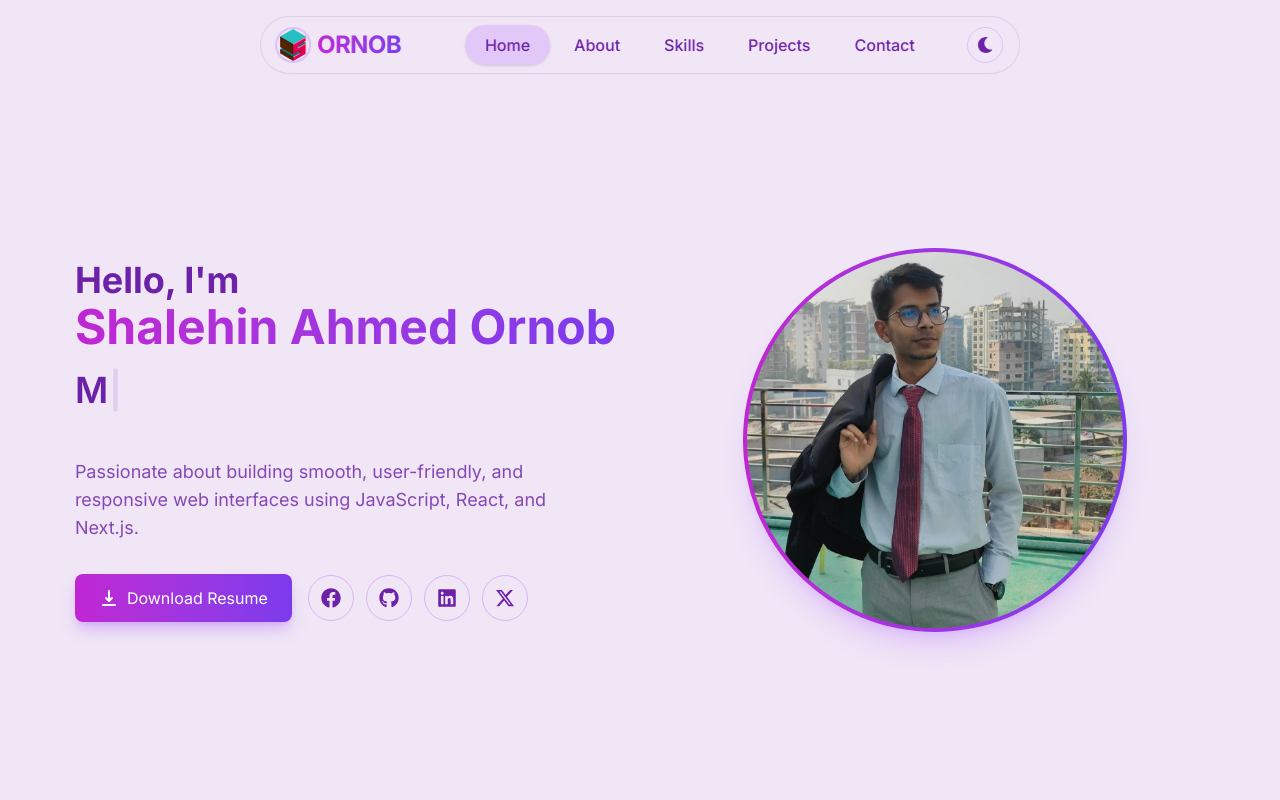
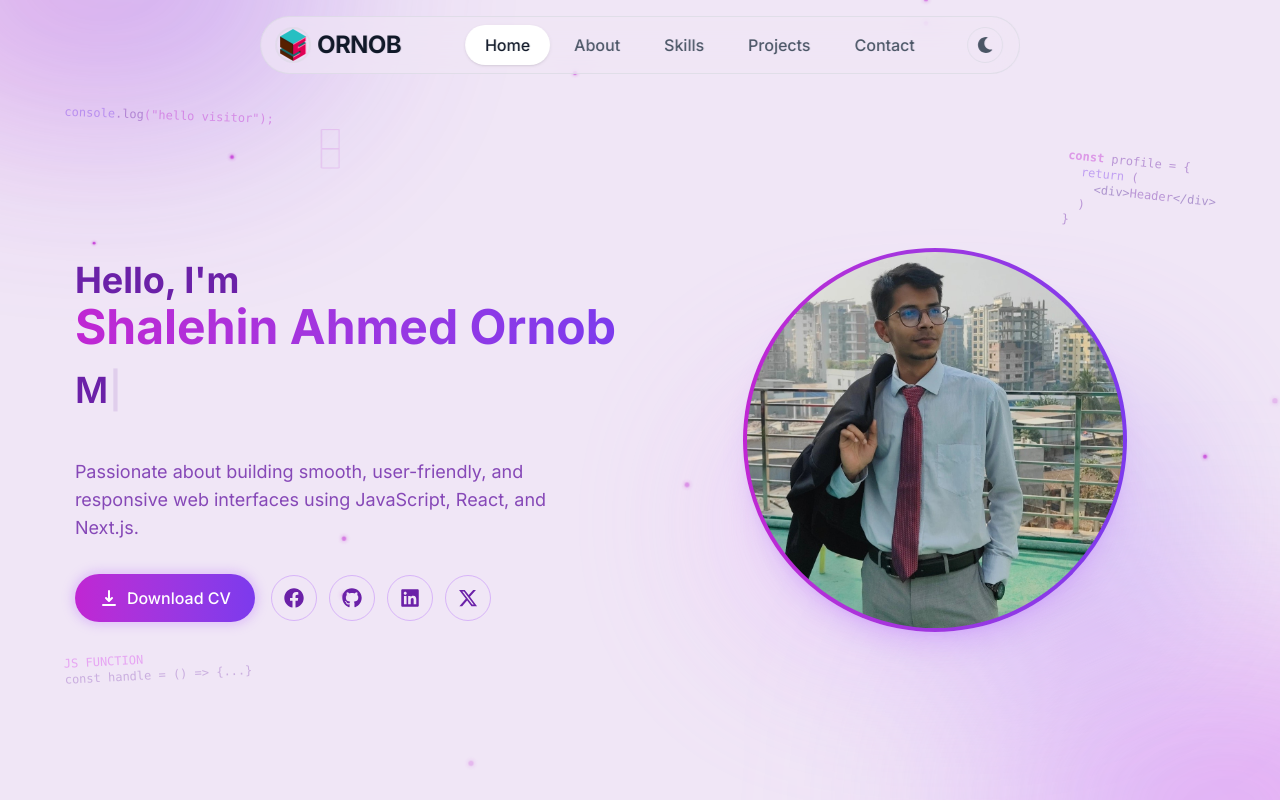
Before and after one commit to ORNOB-083/My-Portfolio, a Next.js app: page / in a window 1280 px wide. Shown: the top 800 px of the page. Built offline with nearby package versions, Linux system fonts and the light colour scheme; what @nextui-org/react would draw is missing.

Commit message:
Navbar and hero section updated

```diff
--- a/package.json
+++ b/package.json
@@ -17,6 +17,7 @@
     "framer-motion": "^12.38.0",
     "gsap": "^3.15.0",
     "lenis": "^1.3.23",
+    "lottie-react": "^2.4.1",
     "motion": "^12.38.0",
     "next": "^16.2.6",
     "react": "19.2.4",
--- a/src/components/Hero.jsx
+++ b/src/components/Hero.jsx
@@ -1,6 +1,7 @@
 "use client";
 
 import "animate.css";
+import { useState, useEffect } from "react";
 import { motion } from "framer-motion";
 import Image from "next/image";
 import Typewriter from "typewriter-effect";
@@ -9,12 +10,119 @@ import { FaXTwitter } from "react-icons/fa6";
 import { HiDownload } from "react-icons/hi";
 
 export default function Hero() {
+    const [particles, setParticles] = useState([]);
+    const [mediumBubbles, setMediumBubbles] = useState([]);
+
+    useEffect(() => {
+        // Small glowing particles
+        const generatedParticles = [...Array(15)].map((_, i) => ({
+            id: i,
+            top: `${Math.random() * 100}%`,
+            left: `${Math.random() * 100}%`,
+            duration: `${8 + Math.random() * 10}s`,
+            delay: `${Math.random() * 10}s`,
+        }));
+        // eslint-disable-next-line react-hooks/set-state-in-effect
+        setParticles(generatedParticles);
+
+        // Medium bubbles (Increased size and better visibility)
+        /* const generatedBubbles = [...Array(5)].map((_, i) => ({
+            id: `bubble-${i}`,
+            top: `${Math.random() * 100}%`,
+            left: `${Math.random() * 100}%`,
+            size: `${40 + Math.random() * 40}px`, // Increased size: between 40px and 80px
+            duration: `${15 + Math.random() * 10}s`,
+            delay: `${Math.random() * 10}s`,
+        }));
+        setMediumBubbles(generatedBubbles); */
+    }, []);
+
     return (
         <section
             id="home"
-            className="min-h-screen flex items-center justify-center px-4 sm:px-6 lg:px-8 pt-28 sm:pt-32 md:pt-24 lg:pt-20 bg-[#f0e6f6] dark:bg-[#1a1525] transition-colors duration-300"
+            className="relative min-h-screen flex items-center justify-center px-4 sm:px-6 lg:px-8 pt-28 sm:pt-32 md:pt-24 lg:pt-20 bg-[#f0e6f6] dark:bg-[#1a1525] overflow-hidden transition-colors duration-300"
         >
-            <div className="max-w-7xl mx-auto grid grid-cols-1 md:grid-cols-2 gap-12 items-center">
+            {/* 🏳️ AURORA GLOWS & MESH GRADIENTS */}
+            <div className="absolute inset-0 pointer-events-none z-0 opacity-80 dark:opacity-60">
+                <div className="absolute top-[-10%] left-[-10%] w-[30%] h-[30%] bg-gradient-to-r from-[#c026d3] to-[#7c3aed] dark:from-[#e879f9] dark:to-[#a78bfa] rounded-full blur-[80px] opacity-40 dark:opacity-30 animate-[aurora-1_20s_ease-in-out_infinite] mix-blend-multiply dark:mix-blend-screen"></div>
+
+                <div className="absolute bottom-[-15%] right-[-15%] w-[35%] h-[35%] dark:w-[50%] dark:h-[50%] bg-gradient-to-r from-[#c084fc] to-[#d946ef] dark:from-[#4c1d95] dark:to-[#2e1065] rounded-full blur-[100px] opacity-60 dark:opacity-100 animate-[aurora-2_25s_ease-in-out_infinite] mix-blend-multiply dark:mix-blend-screen"></div>
+
+                <div className="absolute top-[45%] left-[55%] w-[40%] h-[40%] bg-gradient-to-r from-[#f0abfc] to-[#8b5cf6] dark:from-[#a21caf] dark:to-[#6b21a8] rounded-full blur-[70px] opacity-30 dark:opacity-100 animate-[aurora-1_15s_ease-in-out_infinite_reverse] mix-blend-multiply dark:mix-blend-screen"></div>
+            </div>
+
+            {/* 🧊 FLOATING WIREFRAMES & CODE SNIPPETS */}
+            <div className="absolute inset-0 pointer-events-none z-0 text-[#6b21a8] dark:text-[#c4b5fd] opacity-40 dark:opacity-30">
+
+                {/* ✨ Floating Code Block (Top Left) */}
+                <motion.div className="absolute top-[15%] left-[5%] font-mono text-xs rotate-2" animate={{ y: [0, -15, 0] }} transition={{ duration: 5, repeat: Infinity, ease: "easeInOut" }}>
+                    <span className="text-[#7c3aed] dark:text-[#a78bfa]">console</span><span className="text-[#6b21a8] dark:text-[#c4b5fd]">.log</span><span className="text-[#c026d3] dark:text-[#e879f9]">(&quot;hello visitor&quot;);</span>
+                </motion.div>
+
+                {/* Floating Code Block 1 (Top Right) - Middle Left on Mobile */}
+                <motion.div
+                    className="absolute top-[45%] right-[5%] md:top-[20%] md:right-[5%] md:rotate-6 font-mono text-xs"
+                    animate={{ y: [0, -30, 0] }}
+                    transition={{ duration: 8, repeat: Infinity, ease: "easeInOut" }}
+                >
+                    <span className="text-[#c026d3] dark:text-[#e879f9] font-bold">const</span> profile = &#123;<br />
+                    &nbsp;&nbsp;<span className="text-[#7c3aed] dark:text-[#a78bfa]">return</span> ( <br />
+                    &nbsp;&nbsp;&nbsp;&nbsp;<span className="text-[#4c1d95] dark:text-[#c084fc]">&lt;div&gt;</span>Header<span className="text-[#4c1d95] dark:text-[#c084fc]">&lt;/div&gt;</span><br />
+                    &nbsp;&nbsp;)<br />
+                    &#125;
+                </motion.div>
+
+                {/* Floating Code Block 2 (Bottom Left) */}
+                <motion.div className="absolute bottom-[15%] left-[5%] font-mono text-xs -rotate-3" animate={{ y: [0, 20, 0] }} transition={{ duration: 6, repeat: Infinity, ease: "easeInOut" }}>
+                    <span className="text-[#d946ef] dark:text-[#f0abfc]">JS FUNCTION</span><br />
+                    <span className="text-[#6b21a8] dark:text-[#c4b5fd] opacity-70">const handle = () =&gt; &#123;...&#125;</span>
+                </motion.div>
+
+                {/* Floating 3D Wireframe Cube (SVG) */}
+                <motion.svg viewBox="0 0 100 100" className="absolute top-[15%] left-[20%] w-16 h-16 md:w-24 md:h-24 fill-none stroke-[#c026d3] dark:stroke-[#e879f9] stroke-1 opacity-40" animate={{ rotateY: 360 }} transition={{ duration: 12, repeat: Infinity, ease: "linear" }}>
+                    <path d="M10,10 L30,10 L30,30 L10,30 Z" />
+                    <path d="M10,30 L30,30 L30,50 L10,50 Z" />
+                    <path d="M10,10 L10,30 M30,10 L30,30" />
+                    <path d="M10,30 L10,50 M30,30 L30,50" />
+                </motion.svg>
+            </div>
+
+            {/* ✨ SCATTERED GLOWING PARTICLES */}
+            <div className="absolute inset-0 pointer-events-none z-0">
+                {particles.map((particle) => (
+                    <div
+                        key={particle.id}
+                        className="absolute w-1 h-1 sm:w-1.5 sm:h-1.5 bg-[#c026d3] dark:bg-[#e879f9] rounded-full shadow-[0_0_6px_#c026d3] dark:shadow-[0_0_6px_#e879f9] opacity-0"
+                        style={{
+                            top: particle.top,
+                            left: particle.left,
+                            animation: `particle-float ${particle.duration} linear infinite`,
+                            animationDelay: particle.delay,
+                        }}
+                    />
+                ))}
+            </div>
+
+            {/* MEDIUM SIZE BUBBLES */}
+            <div className="absolute inset-0 pointer-events-none z-0">
+                {mediumBubbles.map((bubble) => (
+                    <div
+                        key={bubble.id}
+                        className="absolute rounded-full bg-gradient-to-r from-[#c026d3] to-[#7c3aed] dark:from-[#e879f9] dark:to-[#a78bfa] blur-[50px] opacity-40 dark:opacity-60 mix-blend-screen"
+                        style={{
+                            width: bubble.size,
+                            height: bubble.size,
+                            top: bubble.top,
+                            left: bubble.left,
+                            animation: `float-bubble ${bubble.duration} ease-in-out infinite`,
+                            animationDelay: bubble.delay,
+                        }}
+                    />
+                ))}
+            </div>
+
+            {/* 🎯 MAIN CONTENT */}
+            <div className="relative z-10 max-w-7xl mx-auto grid grid-cols-1 md:grid-cols-2 gap-12 items-center">
 
                 {/* Image Section */}
                 <motion.div
@@ -24,7 +132,7 @@ export default function Hero() {
                     className="flex justify-center order-1 md:order-2"
                 >
                     <div className="relative w-72 h-72 sm:w-80 sm:h-80 lg:w-96 lg:h-96 rounded-full p-[4px] bg-gradient-to-r from-[#c026d3] to-[#7c3aed] dark:from-[#e879f9] dark:to-[#a78bfa] shadow-xl shadow-[#c084fc]/30 dark:shadow-[#7c3aed]/40 transition-all duration-300">
-                        <div className="w-full h-full rounded-full overflow-hidden bg-[#f0e6f6] dark:bg-[#1a1525]">
+                        <div className="w-full h-full rounded-full overflow-hidden bg-white dark:bg-[#1a1525] flex items-center justify-center">
                             <Image
                                 src="/profile_3.jpg"
                                 alt="Shalehin Ahmed Ornob"
@@ -67,56 +175,34 @@ export default function Hero() {
                         />
                     </div>
 
-                    <p className="text-base sm:text-lg text-[#6b21a8]/80 dark:text-[#c4b5fd]/80 mb-8 max-w-lg mx-auto md:mx-0 transition-colors duration-300">Passionate about building smooth, user-friendly, and responsive web interfaces using JavaScript, React, and Next.js.
+                    <p className="text-base sm:text-lg text-[#6b21a8]/80 dark:text-[#c4b5fd]/80 mb-8 max-w-lg mx-auto md:mx-0 transition-colors duration-300">
+                        Passionate about building smooth, user-friendly, and responsive web interfaces using JavaScript, React, and Next.js.
                     </p>
 
                     <div className="flex flex-col sm:flex-row flex-wrap gap-4 justify-center md:justify-start items-center">
-                        {/* Updated Resume Button Gradient */}
-                        <a
+                        <motion.a
                             href="/Shalehin_Ahmed_Ornob_Resume.pdf"
                             download
-                            className="flex items-center gap-2 px-6 py-3 bg-gradient-to-r from-[#c026d3] to-[#7c3aed] dark:from-[#e879f9] dark:to-[#a78bfa] hover:from-[#6b21a8] hover:to-[#7c3aed] dark:hover:from-[#c084fc] dark:hover:to-[#a78bfa] text-white rounded-lg transition-all shadow-lg shadow-[#c084fc]/50 dark:shadow-[#7c3aed]/50"
+                            whileHover={{ scale: 1.05 }}
+                            whileTap={{ scale: 0.95 }}
+                            animate={{
+                                boxShadow: ["0px 0px 0px 0px rgba(192, 132, 252, 0.4)", "0px 0px 25px 10px rgba(192, 132, 252, 0.25)", "0px 0px 0px 0px rgba(192, 132, 252, 0.4)"]
+                            }}
+                            transition={{ boxShadow: { duration: 2.5, repeat: Infinity } }}
+                            className="group flex items-center gap-2 px-6 py-3 rounded-full bg-gradient-to-r from-[#c026d3] to-[#7c3aed] dark:from-[#e879f9] dark:to-[#a78bfa] hover:from-[#c084fc] hover:to-[#7c3aed] dark:hover:from-[#c084fc] dark:hover:to-[#a78bfa] text-white font-medium shadow-lg transition-all duration-300"
                         >
-                            <HiDownload size={20} /> Download Resume
-                        </a>
+                            <HiDownload className="w-5 h-5" />
+                            <span>Download CV</span>
+                        </motion.a>
 
-                        {/* Updated Social Icons */}
                         <div className="flex items-center gap-3">
-                            <a
-                                href="https://www.facebook.com/sa.ornob.79"
-                                target="_blank"
-                                rel="noopener noreferrer"
-                                className="p-3 border border-[#c084fc]/50 dark:border-[#7c3aed]/50 rounded-full hover:bg-[#c026d3] dark:hover:bg-[#e879f9] hover:border-[#c026d3] dark:hover:border-[#e879f9] hover:text-white transition-all duration-300 text-[#6b21a8] dark:text-[#c4b5fd]"
-                            >
-                                <FaFacebook size={20} />
-                            </a>
+                            <motion.a href="https://www.facebook.com/sa.ornob.79" target="_blank" rel="noopener noreferrer" title="Facebook" whileHover={{ scale: 1.1 }} whileTap={{ scale: 0.9 }} className="p-3 border border-[#c084fc]/50 dark:border-[#7c3aed]/50 rounded-full bg-transparent hover:bg-[#c026d3] dark:hover:bg-[#e879f9] hover:border-[#c026d3] dark:hover:border-[#e879f9] hover:text-white dark:hover:text-[#1a1525] text-[#6b21a8] dark:text-[#c4b5fd] transition-all duration-300"><FaFacebook size={20} /></motion.a>
 
-                            <a
-                                href="https://github.com/ORNOB-083"
-                                target="_blank"
-                                rel="noopener noreferrer"
-                                className="p-3 border border-[#c084fc]/50 dark:border-[#7c3aed]/50 rounded-full hover:bg-[#c026d3] dark:hover:bg-[#e879f9] hover:border-[#c026d3] dark:hover:border-[#e879f9] hover:text-white transition-all duration-300 text-[#6b21a8] dark:text-[#c4b5fd]"
-                            >
-                                <FaGithub size={20} />
-                            </a>
+                            <motion.a href="https://github.com/ORNOB-083" target="_blank" rel="noopener noreferrer" title="GitHub" whileHover={{ scale: 1.1 }} whileTap={{ scale: 0.9 }} className="p-3 border border-[#c084fc]/50 dark:border-[#7c3aed]/50 rounded-full bg-transparent hover:bg-[#c026d3] dark:hover:bg-[#e879f9] hover:border-[#c026d3] dark:hover:border-[#e879f9] hover:text-white dark:hover:text-[#1a1525] text-[#6b21a8] dark:text-[#c4b5fd] transition-all duration-300"><FaGithub size={20} /></motion.a>
 
-                            <a
-                                href="https://www.linkedin.com/in/shalehin-ahmed-ornob/"
-                                target="_blank"
-                                rel="noopener noreferrer"
-                                className="p-3 border border-[#c084fc]/50 dark:border-[#7c3aed]/50 rounded-full hover:bg-[#c026d3] dark:hover:bg-[#e879f9] hover:border-[#c026d3] dark:hover:border-[#e879f9] hover:text-white transition-all duration-300 text-[#6b21a8] dark:text-[#c4b5fd]"
-                            >
-                                <FaLinkedin size={20} />
-                            </a>
+                            <motion.a href="https://www.linkedin.com/in/shalehin-ahmed-ornob/" target="_blank" rel="noopener noreferrer" title="LinkedIn" whileHover={{ scale: 1.1 }} whileTap={{ scale: 0.9 }} className="p-3 border border-[#c084fc]/50 dark:border-[#7c3aed]/50 rounded-full bg-transparent hover:bg-[#c026d3] dark:hover:bg-[#e879f9] hover:border-[#c026d3] dark:hover:border-[#e879f9] hover:text-white dark:hover:text-[#1a1525] text-[#6b21a8] dark:text-[#c4b5fd] transition-all duration-300"><FaLinkedin size={20} /></motion.a>
 
-                            <a
-                                href="https://x.com/Saornob_08"
-                                target="_blank"
-                                rel="noopener noreferrer"
-                                className="p-3 border border-[#c084fc]/50 dark:border-[#7c3aed]/50 rounded-full hover:bg-[#c026d3] dark:hover:bg-[#e879f9] hover:border-[#c026d3] dark:hover:border-[#e879f9] hover:text-white transition-all duration-300 text-[#6b21a8] dark:text-[#c4b5fd]"
-                            >
-                                <FaXTwitter size={20} />
-                            </a>
+                            <motion.a href="https://x.com/Saornob_08" target="_blank" rel="noopener noreferrer" title="X (Twitter)" whileHover={{ scale: 1.1 }} whileTap={{ scale: 0.9 }} className="p-3 border border-[#c084fc]/50 dark:border-[#7c3aed]/50 rounded-full bg-transparent hover:bg-[#c026d3] dark:hover:bg-[#e879f9] hover:border-[#c026d3] dark:hover:border-[#e879f9] hover:text-white dark:hover:text-[#1a1525] text-[#6b21a8] dark:text-[#c4b5fd] transition-all duration-300"><FaXTwitter size={20} /></motion.a>
                         </div>
                     </div>
                 </motion.div>
--- a/src/components/Navbar.jsx
+++ b/src/components/Navbar.jsx
@@ -12,17 +12,14 @@ const navLinks = ["Home", "About", "Skills", "Projects", "Contact"];
 export default function Navbar() {
   const [isOpen, setIsOpen] = useState(false);
   const [scrolled, setScrolled] = useState(false);
-  // Initialize state as null to avoid hydration mismatch
   const [isDark, setIsDark] = useState(null);
 
-  // Scroll Effect
   useEffect(() => {
     const handleScroll = () => setScrolled(window.scrollY > 20);
     window.addEventListener("scroll", handleScroll);
     return () => window.removeEventListener("scroll", handleScroll);
   }, []);
 
-  // Load and apply theme BEFORE the browser paints (Eliminates the flash completely)
   useLayoutEffect(() => {
     const saved = localStorage.getItem("portfolio-theme");
     const prefersDark = window.matchMedia("(prefers-color-scheme: dark)").matches;
@@ -34,7 +31,6 @@ export default function Navbar() {
     else document.documentElement.classList.remove("dark");
   }, []);
 
-  // Toggle Theme (Save to localStorage and apply to HTML)
   const toggleTheme = () => {
     const newDark = !isDark;
     setIsDark(newDark);
@@ -57,36 +53,32 @@ export default function Navbar() {
     return false;
   };
 
-  // Avoid rendering the toggle button until state is ready (Prevents hydration mismatch)
   if (isDark === null) return null;
 
   return (
     <nav
       className={`fixed top-4 left-1/2 -translate-x-1/2 z-50 w-[95%] md:w-auto transition-all duration-300 ${scrolled || isOpen
-        ? "bg-[#f0e6f6]/80 dark:bg-[#1a1525]/80 shadow-xl backdrop-blur-lg"
-        : "bg-[#f0e6f6]/60 dark:bg-[#1a1525]/60 backdrop-blur-md"
-        } border border-[#d4b8e0]/50 dark:border-[#3d2d5c]/50 rounded-full md:px-4 md:py-2 px-4 py-2 animate__animated animate__fadeInDown`}
+          ? "bg-[#f0e6f6]/80 dark:bg-[#1a1525]/80 shadow-xl backdrop-blur-lg"
+          : "bg-[#f0e6f6]/70 dark:bg-[#1a1525]/70 backdrop-blur-md"
+        } border border-gray-300/50 dark:border-[#3d2d5c]/50 rounded-full md:px-4 md:py-2 px-4 py-2 animate__animated animate__fadeInDown`}
     >
       <div className="flex items-center justify-between w-full md:w-auto gap-8">
 
-        {/* Logo */}
         <Link href="/" className="flex items-center gap-2 shrink-0">
           <Image
             src="/letter-s (1).png"
             alt="Logo"
             width={32}
             height={32}
-            className="rounded-full ring-2 ring-[#c084fc]/40 dark:ring-[#7c3aed]/40"
+            className="rounded-full ring-2 ring-gray-300/40 dark:ring-[#7c3aed]/40"
           />
-          <span className="text-2xl font-bold tracking-tight bg-gradient-to-r from-[#c026d3] to-[#7c3aed] dark:from-[#e879f9] dark:to-[#a78bfa] bg-clip-text text-transparent sm:block">
+          <span className="text-2xl font-bold tracking-tight text-gray-900 dark:text-[#c4b5fd] sm:block">
             ORNOB
           </span>
         </Link>
 
-        {/* Spacer */}
         <div className="hidden md:block w-8" />
 
-        {/* Desktop Links - Increased text size and padding */}
         <div className="hidden md:flex items-center gap-1">
           {navLinks.map((link) => {
             const active = isActive(link);
@@ -96,8 +88,8 @@ export default function Navbar() {
                 href={`#${link.toLowerCase()}`}
                 onClick={handleLinkClick}
                 className={`px-5 py-2 rounded-full text-base font-medium transition-all duration-300 ${active
-                  ? "bg-[#c084fc]/30 dark:bg-[#7c3aed]/40 text-[#6b21a8] dark:text-[#e9d5ff] shadow-sm"
-                  : "text-[#6b21a8] dark:text-[#c4b5fd] hover:bg-[#c084fc]/20 dark:hover:bg-[#7c3aed]/20 hover:text-[#7c3aed] dark:hover:text-white"
+                    ? "bg-white dark:bg-[#7c3aed]/40 text-gray-900 dark:text-[#e9d5ff] shadow-sm"
+                    : "text-gray-600 dark:text-[#c4b5fd] hover:bg-gray-200/50 dark:hover:bg-[#7c3aed]/20 hover:text-gray-900 dark:hover:text-white"
                   }`}
               >
                 {link}
@@ -106,11 +98,10 @@ export default function Navbar() {
           })}
         </div>
 
-        {/* Theme Toggle & Mobile Menu */}
         <div className="flex items-center gap-2">
           <button
             onClick={toggleTheme}
-            className="flex items-center justify-center w-9 h-9 rounded-full border border-[#c084fc]/40 dark:border-[#7c3aed]/40 text-[#6b21a8] dark:text-[#c4b5fd] hover:bg-[#c084fc]/20 dark:hover:bg-[#7c3aed]/20 transition-all duration-300"
+            className="flex items-center justify-center w-9 h-9 rounded-full border border-gray-300/50 dark:border-[#3d2d5c]/50 text-gray-600 dark:text-[#c4b5fd] hover:bg-gray-200/50 dark:hover:bg-[#7c3aed]/20 hover:text-gray-900 dark:hover:text-white transition-all duration-300"
             aria-label="Toggle theme"
           >
             {isDark ? <FaSun size={16} /> : <FaMoon size={16} />}
@@ -119,7 +110,7 @@ export default function Navbar() {
           <div className="md:hidden">
             <button
               onClick={() => setIsOpen(!isOpen)}
-              className="flex items-center justify-center w-9 h-9 rounded-full text-[#6b21a8] dark:text-[#c4b5fd] transition-colors"
+              className="flex items-center justify-center w-9 h-9 rounded-full text-gray-600 dark:text-[#c4b5fd] hover:text-gray-900 dark:hover:text-white transition-colors"
               aria-label="Toggle menu"
             >
               {isOpen ? <FaTimes size={18} /> : <FaBars size={18} />}
@@ -128,20 +119,20 @@ export default function Navbar() {
         </div>
       </div>
 
-      {/* Mobile Menu */}
+      {/* Mobile Menu - Fixed without AnimatePresence to prevent "wait" mode error */}
       {isOpen && (
         <motion.div
           initial={{ opacity: 0, y: -10 }}
           animate={{ opacity: 1, y: 0 }}
           exit={{ opacity: 0, y: -10 }}
           transition={{ duration: 0.3 }}
-          className="md:hidden absolute top-14 left-0 right-0 mx-4 bg-[#f0e6f6]/95 dark:bg-[#1a1525]/95 backdrop-blur-lg border border-[#d4b8e0]/50 dark:border-[#3d2d5c]/50 rounded-2xl shadow-2xl p-4 flex flex-col gap-2"
+          className="md:hidden absolute top-14 left-0 right-0 mx-4 bg-[#f0e6f6]/95 dark:bg-[#1a1525]/95 backdrop-blur-lg border border-gray-300/50 dark:border-[#3d2d5c]/50 rounded-2xl shadow-2xl p-4 flex flex-col gap-2"
         >
           {navLinks.map((link) => (
             <Link
               key={link}
               href={`#${link.toLowerCase()}`}
-              className="block px-4 py-3 rounded-xl text-base font-medium text-[#6b21a8] dark:text-[#c4b5fd] hover:bg-[#c084fc]/20 dark:hover:bg-[#7c3aed]/20 transition-all duration-200"
+              className="block px-4 py-3 rounded-xl text-base font-medium text-gray-600 dark:text-[#c4b5fd] hover:bg-gray-200/50 dark:hover:bg-[#7c3aed]/20 hover:text-gray-900 dark:hover:text-white transition-all duration-200"
               onClick={handleLinkClick}
             >
               {link}
```
Also changed, not shown: src/app/globals.css (+94 -0 lines), 2 other files (tests, documents, lock files or other folders).
